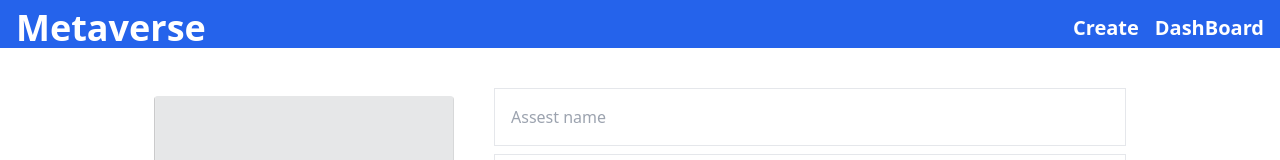
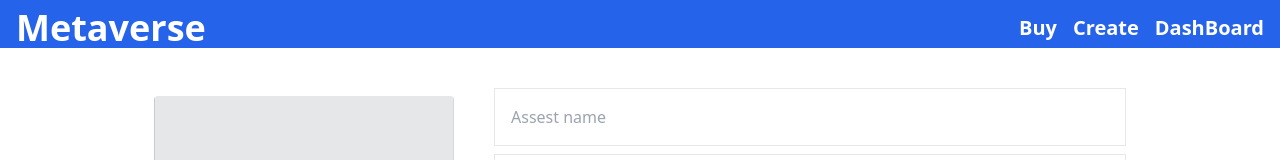
Before and after one commit to leander006/NFT-Market-Place, a Next.js app in the folder client/: page /create in a window 1280 px wide. Shown: the top 160 px of the page. Built offline with nearby package versions, Linux system fonts and the light colour scheme.

Commit message:
index page link updated

```diff
--- a/client/pages/_app.js
+++ b/client/pages/_app.js
@@ -9,6 +9,9 @@ function MyApp({ Component, pageProps }) {
           <a className="text-4xl m-2 font-bold">Metaverse</a>
         </Link>
         <div className="flex items-center">
+          <Link href="/">
+            <a className="text-xl m-2 font-bold">Buy</a>
+          </Link>
           <Link href="/create">
             <a className="text-xl m-2 font-bold">Create</a>
           </Link>
--- a/client/pages/create.js
+++ b/client/pages/create.js
@@ -13,6 +13,7 @@ export default function create() {
     price: "",
     name: "",
     description: "",
+    amount: "",
   });
   const router = useRouter();
   const [loading, setLoading] = useState("not-loading");
@@ -55,6 +56,7 @@ export default function create() {
           name,
           description,
           image: fileUrl,
+          amount: amount,
         },
       });
       const resFile = await axios({
@@ -154,7 +156,7 @@ export default function create() {
           type="number"
           className="mt-8 border p-4"
           onChange={(e) =>
-            setFormInput({ ...formInput, price: e.target.value })
+            setFormInput({ ...formInput, amount: e.target.value })
           }
         />
         <input
```
